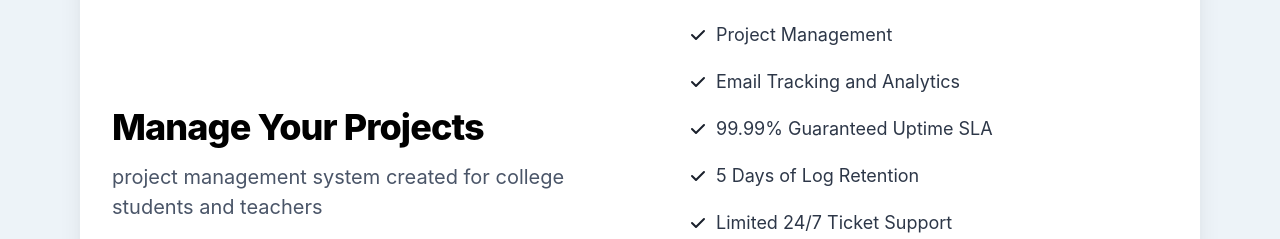
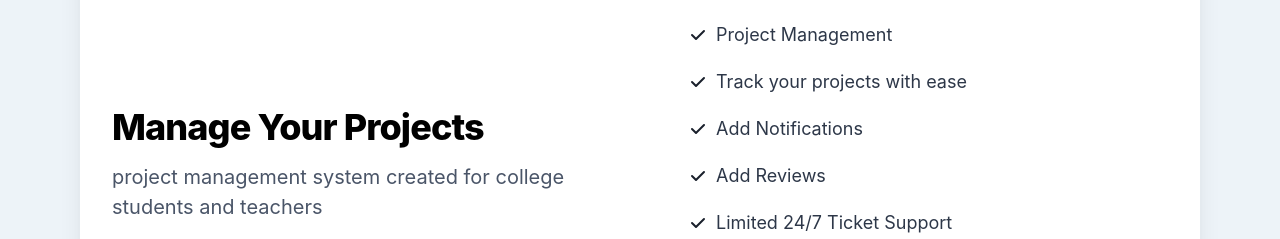
Before and after one commit to sandeshjadhav5/UG-Dissertation-Management-system, a React (Create React App) app: page /aboutus in a window 1280 px wide. Shown: the part 633-872 px from the top of the page. Built offline with nearby package versions, Linux system fonts and the light colour scheme.

Commit message:
change in aboutus data

```diff
--- a/src/pages/AboutUs.jsx
+++ b/src/pages/AboutUs.jsx
@@ -143,9 +143,9 @@ const AboutUs = () => {
             >
               <Feature>Add Projects</Feature>
               <Feature>Project Management</Feature>
-              <Feature>Email Tracking and Analytics</Feature>
-              <Feature>99.99% Guaranteed Uptime SLA</Feature>
-              <Feature>5 Days of Log Retention</Feature>
+              <Feature>Track your projects with ease</Feature>
+              <Feature>Add Notifications</Feature>
+              <Feature>Add Reviews</Feature>
               <Feature>Limited 24/7 Ticket Support</Feature>
               <Feature>1 Dedicated IP (Foundation 100k and up)</Feature>
               <Feature>1,000 Email Address Validations</Feature>
```
